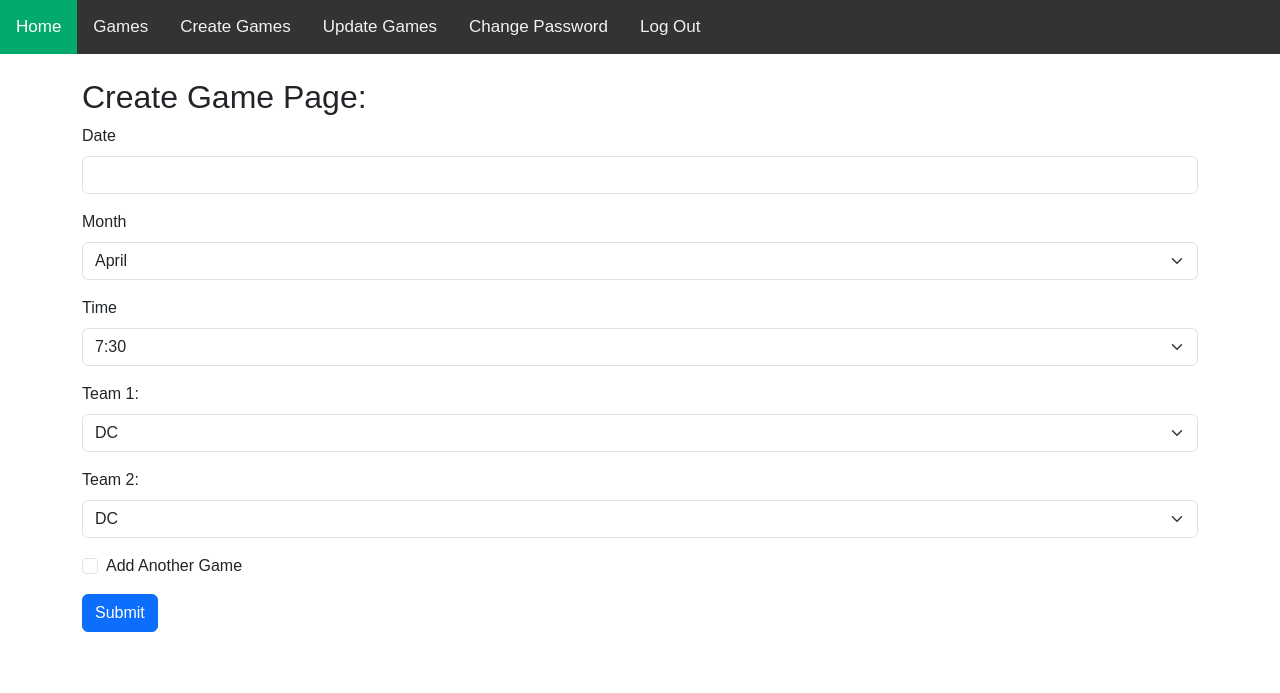
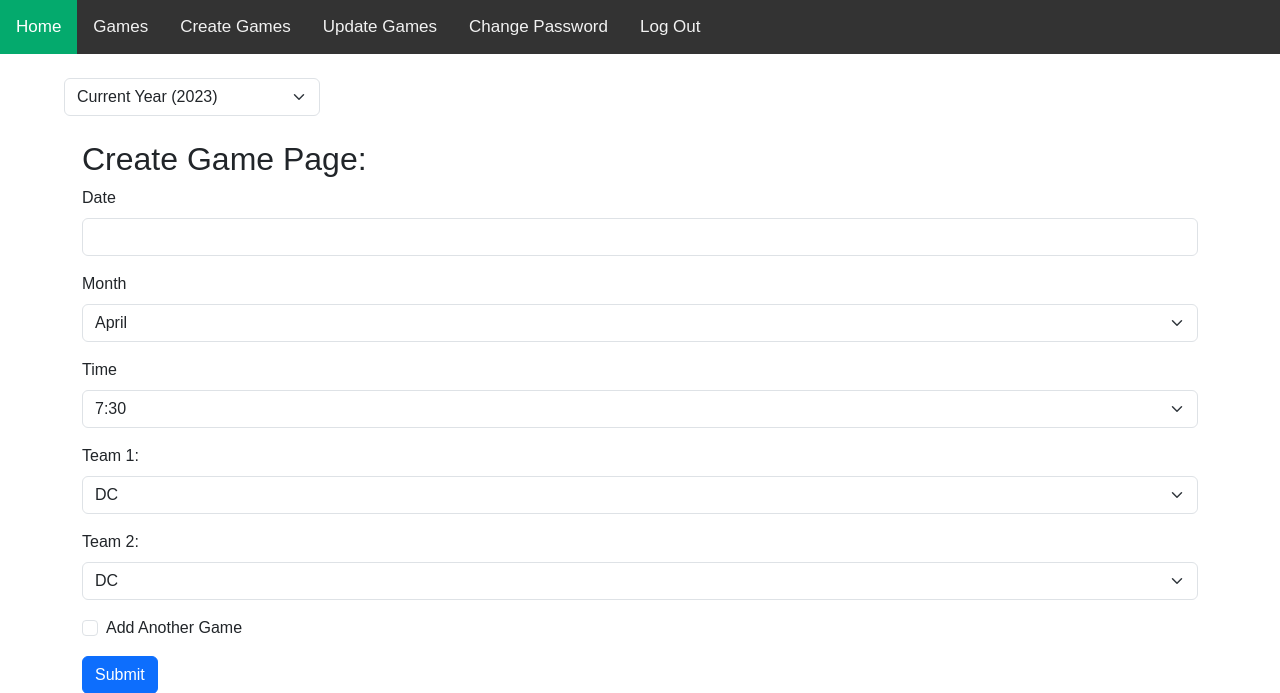
Before and after one commit to Sudharshan1409/IPLBid, a Django app: page /bid/game/create/ in a window 1280 px wide. Shown: the top 693 px of the page. Run offline with Django 4.2, Linux system fonts and the light colour scheme; the visitor is signed in with stand-in values (Sample User, id 1); data that the repository does not hold is empty; parts of the project's set-up code (start-up, migrations or seed data) failed here and were passed over; some libraries are stand-ins or nearby versions.

Commit message:
added both year functionality

```diff
--- a/bid/models.py
+++ b/bid/models.py
@@ -2,21 +2,20 @@ from django.db import models
 from django.contrib.auth.models import User
 from django.dispatch import receiver
 from django.db.models.signals import post_save
-from iplBid.settings import CURRENT_YEAR
-
+import os
 # Create your models here.
 
 class UserProfile(models.Model):
     user = models.ForeignKey(User, on_delete=models.CASCADE, related_name="profiles")
     amount = models.IntegerField(default=10000)
-    year = models.IntegerField(default=CURRENT_YEAR)
+    year = models.IntegerField(default=int(os.environ['CURRENT_YEAR']))
 
     def __str__(self):
         return f"{self.user.username.capitalize()} Profile"
 
     @property
     def win_percentage(self):
-        game_results = self.results_user.filter(year=CURRENT_YEAR)
+        game_results = self.results_user.filter(year=int(os.environ['CURRENT_YEAR']))
         amount = 0
         total = 0
         for result in game_results:
@@ -33,7 +32,7 @@ class UserProfile(models.Model):
 
     @property
     def stats(self):
-        game_results = self.results_user.filter(year=CURRENT_YEAR)
+        game_results = self.results_user.filter(year=int(os.environ['CURRENT_YEAR']))
         wins = 0
         lost = 0
         for result in game_results:
@@ -46,7 +45,7 @@ class UserProfile(models.Model):
 
     @property
     def chart(self):
-        game_results = list(self.results_user.filter(year=CURRENT_YEAR))
+        game_results = list(self.results_user.filter(year=int(os.environ['CURRENT_YEAR'])))
         game_results.sort(key=lambda x: x.game.date, reverse=False)
         games = ['', ]
         amounts = [10000, ]
@@ -78,7 +77,7 @@ class Game(models.Model):
     winner = models.CharField(max_length=200, null=True, blank=True, choices=choices)
     team1 = models.CharField(max_length=200, choices=choices)
     team2 = models.CharField(max_length=200, choices=choices)
-    year = models.IntegerField(default=CURRENT_YEAR)
+    year = models.IntegerField(default=int(os.environ['CURRENT_YEAR']))
 
     def __str__(self):
         return f"{self.name}"
@@ -89,7 +88,7 @@ class Game(models.Model):
 
 class ActiveYear(models.Model):
     user = models.OneToOneField(User, on_delete=models.CASCADE, related_name="active_year")
-    year = models.IntegerField(default=CURRENT_YEAR)
+    year = models.IntegerField(default=int(os.environ['CURRENT_YEAR']))
 
 class Game_Result(models.Model):
     user = models.ForeignKey(UserProfile, on_delete=models.CASCADE, related_name="results_user")
@@ -99,7 +98,7 @@ class Game_Result(models.Model):
     team = models.CharField(max_length=200, null=True, blank=True, choices=choices)
     completed = models.BooleanField(default=False)
     did_not_bid = models.BooleanField(default=False)
-    year = models.IntegerField(default=CURRENT_YEAR)
+    year = models.IntegerField(default=int(os.environ['CURRENT_YEAR']))
 
     def __str__(self):
         return f"{self.game.name} Result"
@@ -116,7 +115,7 @@ def create_profile(sender, instance, created, **kwargs):
 @receiver(post_save, sender=Game)
 def update_game(sender, instance, created, **kwargs):
     if not created and not instance.completed and instance.winner:
-        users = UserProfile.objects.filter(year=CURRENT_YEAR)
+        users = UserProfile.objects.filter(year=int(os.environ['CURRENT_YEAR']))
         for user in users:
             game_result = Game_Result.objects.filter(user=user, game=instance)
             print(game_result)
--- a/bid/urls.py
+++ b/bid/urls.py
@@ -9,4 +9,5 @@ urlpatterns = [
     path('user/<int:pk>/', views.UserDetailView.as_view(), name='user'),
     path('game/create/', views.CreateGameView.as_view(), name='create_game'),
     path('game/update/', views.UpdateGameView.as_view(), name='update_game'),
+    path('change_active_year/', views.ChangeActiveYearView.as_view(), name='change_active_year'),
 ]
--- a/bid/views.py
+++ b/bid/views.py
@@ -1,6 +1,6 @@
 from django.shortcuts import render, redirect
 from django.contrib.auth.mixins import LoginRequiredMixin
-from bid.models import Game, Game_Result, UserProfile
+from bid.models import Game, Game_Result, UserProfile, ActiveYear
 from django.views.generic import View
 import datetime
 from pytz import timezone
@@ -9,7 +9,8 @@ from bid.decorators import super_user_or_not
 from django.urls import reverse
 from django.contrib import messages
 from django.core.paginator import Paginator
-from iplBid.settings import MINIMUM_BID_VALUE, MAXIMUM_BID_VALUE, CURRENT_YEAR
+from iplBid.settings import MINIMUM_BID_VALUE, MAXIMUM_BID_VALUE
+import os
 # Create your views here.
 
 @method_decorator(super_user_or_not,name = 'dispatch')
@@ -21,7 +22,7 @@ class CreateGameView(View):
 
     def post(self, request):
         print(request.POST)
-        date = f"{CURRENT_YEAR}-{request.POST['month']}-{request.POST['date']}T{request.POST['time']}+05:30"
+        date = f"{int(os.environ['CURRENT_YEAR'])}-{request.POST['month']}-{request.POST['date']}T{request.POST['time']}+05:30"
         Game.objects.create(date=date, team1=request.POST['team1'], team2=request.POST['team2'])
         messages.success(request, 'Game Created Successfully')
         if 'add' in request.POST:
@@ -46,20 +47,31 @@ class UserDetailView(LoginRequiredMixin, View):
     model = UserProfile
     template_name = 'bid/user_detail.html'
     def get(self, request, *args, **kwargs):
+        os.environ['CURRENT_YEAR'] = str(request.user.active_year.year)
         user = UserProfile.objects.get(pk=kwargs['pk'])
-        game_results = Game_Result.objects.filter(user=user, year = CURRENT_YEAR)
+        game_results = Game_Result.objects.filter(user=user, year = int(os.environ['CURRENT_YEAR']))
         results_array = []
         for game_result in game_results:
             results_array.append(game_result)
         results_array.sort(key=lambda x: x.game.date, reverse=True)
         return render(request, self.template_name, {'results': results_array, 'result_user': user})
 
+class ChangeActiveYearView(LoginRequiredMixin, View):
+    model = ActiveYear
+    def post(self, request):
+        activeYear = ActiveYear.objects.get(user=request.user)
+        print('request post', request.POST)
+        activeYear.year = int(request.POST['year'])
+        activeYear.save()
+        return redirect(reverse('home'))
+
 class GameDetailView(LoginRequiredMixin, View):
     model = Game
     template_name = 'bid/game_detail.html'
     def get(self, request, *args, **kwargs):
+        os.environ['CURRENT_YEAR'] = str(request.user.active_year.year)
         game = Game.objects.get(pk=kwargs['pk'])
-        users = UserProfile.objects.filter(year=CURRENT_YEAR)
+        users = UserProfile.objects.filter(year=int(os.environ['CURRENT_YEAR']))
         listObj = []
         for user in users:
             game_result = Game_Result.objects.filter(user=user, game=game)
@@ -96,15 +108,16 @@ class GamesView(LoginRequiredMixin, View):
     template_name = 'bid/games.html'
     context_object_name = 'games'
     def get(self, request):
+        os.environ['CURRENT_YEAR'] = str(request.user.active_year.year)
         completed_games = []
         ongoing_games = []
         upcoming_games = []
         today_date = datetime.datetime.now(timezone('Asia/Kolkata'))
-        games = Game.objects.filter(year=CURRENT_YEAR)
+        games = Game.objects.filter(year=int(os.environ['CURRENT_YEAR']))
         for game in games:
             found = False
             res = None
-            for result in game.results_game.filter(year=CURRENT_YEAR):
+            for result in game.results_game.filter(year=int(os.environ['CURRENT_YEAR'])):
                 if result.user.user == request.user:
                     found = True
                     res = result
@@ -130,9 +143,10 @@ class GamesView(LoginRequiredMixin, View):
         return render(self.request, self.template_name, {'completed_games_page': completed_games_page, 'upcoming_games_page': upcoming_games_page, 'completed_games': completed_games, "ongoing_games": ongoing_games, "upcoming_games": upcoming_games, "date": datetime.datetime.now(), 'min_bid': MINIMUM_BID_VALUE, 'max_bid': MAXIMUM_BID_VALUE})
 
     def post(self, request):
+        os.environ['CURRENT_YEAR'] = str(request.user.active_year.year)
         print('user', request.user)
         print('bid', request.POST)
-        if not request.user.profiles.filter(year=CURRENT_YEAR):
+        if not request.user.profiles.filter(year=int(os.environ['CURRENT_YEAR'])):
             messages.warning(request, 'You are not registered for this year. Please contact the admin.')
             return redirect(reverse('bid:games'))
         game = Game.objects.get(id=request.POST['gameId'])
@@ -140,9 +154,9 @@ class GamesView(LoginRequiredMixin, View):
         today_date = datetime.datetime.now(timezone('Asia/Kolkata')) + datetime.timedelta(minutes=1)
         if today_date < (game_date - datetime.timedelta(minutes=1)) and (game_date - today_date).days <=1 and int(request.POST['amount']) >= MINIMUM_BID_VALUE and int(request.POST['amount']) <= MAXIMUM_BID_VALUE:
             if request.POST['method'] == 'create':
-                game_results = Game_Result.objects.filter(user=request.user.profiles.filter(year=CURRENT_YEAR)[0], game=game)
+                game_results = Game_Result.objects.filter(user=request.user.profiles.filter(year=int(os.environ['CURRENT_YEAR']))[0], game=game)
                 if not game_results:
-                    game_result = Game_Result.objects.create(user=request.user.profiles.filter(year=CURRENT_YEAR)[0], game=game, bid_amount=request.POST['amount'], team=request.POST['team'])
+                    game_result = Game_Result.objects.create(user=request.user.profiles.filter(year=int(os.environ['CURRENT_YEAR']))[0], game=game, bid_amount=request.POST['amount'], team=request.POST['team'])
                     messages.success(request, 'Bid Created Successfully')
                 else:
                     messages.warning(request, 'Bid Already Exist')
--- a/iplBid/settings.py
+++ b/iplBid/settings.py
@@ -33,7 +33,7 @@ TEAM_COLOR_CODES = {
     'LSG': '#50cdc3',
 }
 
-CURRENT_YEAR = 2023
+os.environ['CURRENT_YEAR'] = '2023'
 
 
 # Quick-start development settings - unsuitable for production
--- a/templates/base.html
+++ b/templates/base.html
@@ -106,12 +106,35 @@
           </a>
         </div>
         <br>
+        <form id="change-year-form" method="POST" action="{% url 'bid:change_active_year' %}">
+          {% csrf_token %}
+          <select id="year-select" name="year" class="form-select" aria-label="Default select example" style="margin-left: 5%; width: 20%" onchange="changeYear()">
+            <option {% if user.active_year.year == 2023 %} selected {% endif %} value="2023">Current Year (2023)</option>
+            <option {% if user.active_year.year == 2022 %} selected {% endif %}value="2022">2022</option>
+          </select>
+        </form>
+        <br>
         <div class="content container">
             {% block content %}
 
             {% endblock %}
         </div>
         <script>
+          function getCookie(name) {
+            let cookieValue = null;
+            if (document.cookie && document.cookie !== '') {
+                const cookies = document.cookie.split(';');
+                for (let i = 0; i < cookies.length; i++) {
+                    const cookie = cookies[i].trim();
+                    // Does this cookie string begin with the name we want?
+                    if (cookie.substring(0, name.length + 1) === (name + '=')) {
+                        cookieValue = decodeURIComponent(cookie.substring(name.length + 1));
+                        break;
+                    }
+                }
+            }
+            return cookieValue;
+        }
             function myFunction() {
               var x = document.getElementById("myTopnav");
               if (x.className === "topnav") {
@@ -120,9 +143,11 @@
                 x.className = "topnav";
               }
             }
+            const changeYear = function() {
+              document.getElementById('change-year-form').submit();
+            }
         </script>
         {% block script %}
-
         {% endblock %}
     </body>
 </html>
```
Also changed, not shown: iplBid/views.py (+9 -1 lines), 1 other file.
